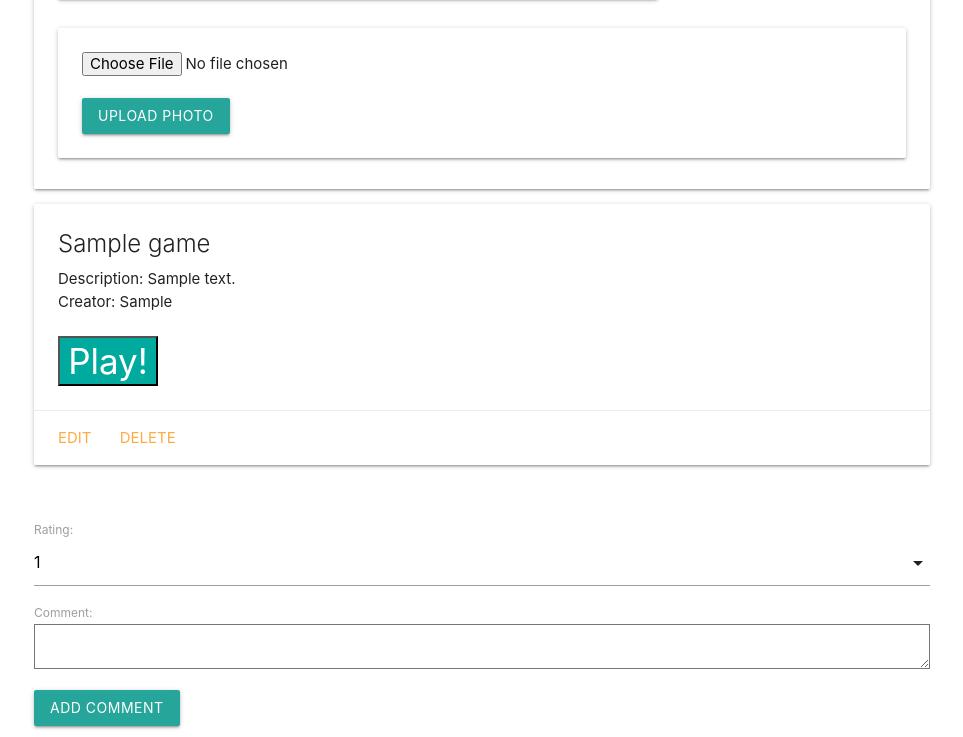
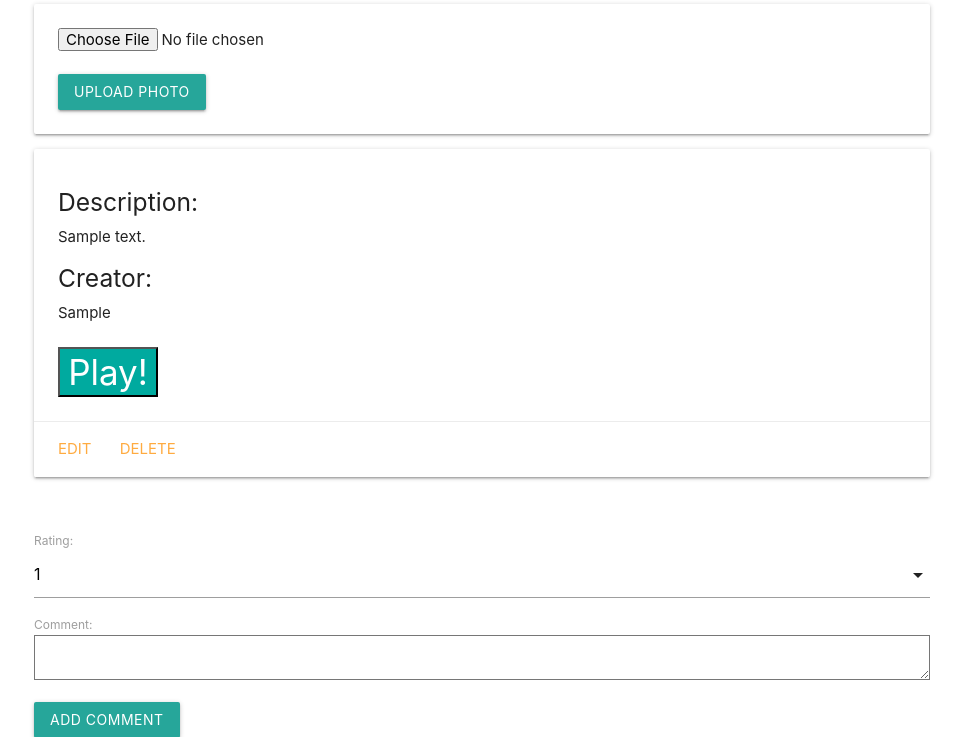
Before and after one commit to karatikidd94/browgames, a Django app: page /games/1/ in a window 1280 px wide. Shown: the part 740-1477 px from the top of the page, without its empty margins (158-1121 px from the left). Run offline with Django 4.2, Linux system fonts and the light colour scheme; a user stored in the database is signed in; tables that the repository leaves empty hold one stand-in row (values such as "Sample post").

Commit message:
adds styling and edits profile detail page

```diff
--- a/main_app/templates/games/detail.html
+++ b/main_app/templates/games/detail.html
@@ -2,9 +2,8 @@
 {% block content %}
 
 <br />
-<h1>Game Details</h1>
+<h1>{{ game.title }}</h1>
 <br />
-  <div class="card">
   <div class="card-action">
     {% for photo in game.photo_set.all %}
       <img class="responsive-img card-panel" src="{{photo.url}}" width="600" height="600">
@@ -20,12 +19,12 @@
       </form>
     {% endif %}
   </div>
-  </div>
   <div class="card">
     <div class="card-content">
-      <span class="card-title">{{ game.title }}</span>
-      <p>Description: {{ game.description }}</p>
-      <p>Creator: {{ game.creator }}</p>
+      <h5>Description:</h5>
+      <p>{{ game.description }}</p>
+      <h5>Creator:</h5>
+      <p>{{ game.creator }}</p>
       <br />
       <button class="play"><a class="play-link" href=" {{ game.link }} " target="_blank">Play!</a>
     </div>
```
Also changed, not shown: main_app/templates/profiles/detail.html (+6 -2 lines). Lines whose indentation alone changed are shown as unchanged.
